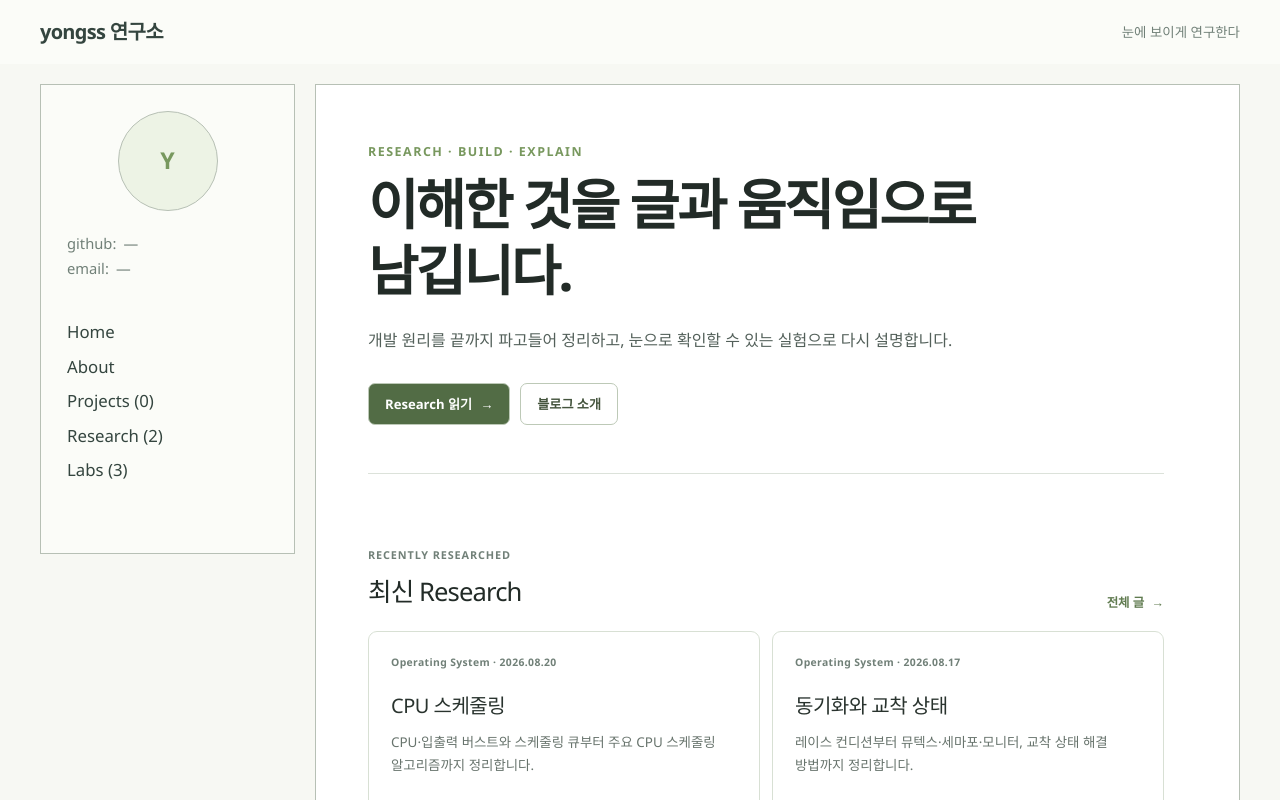
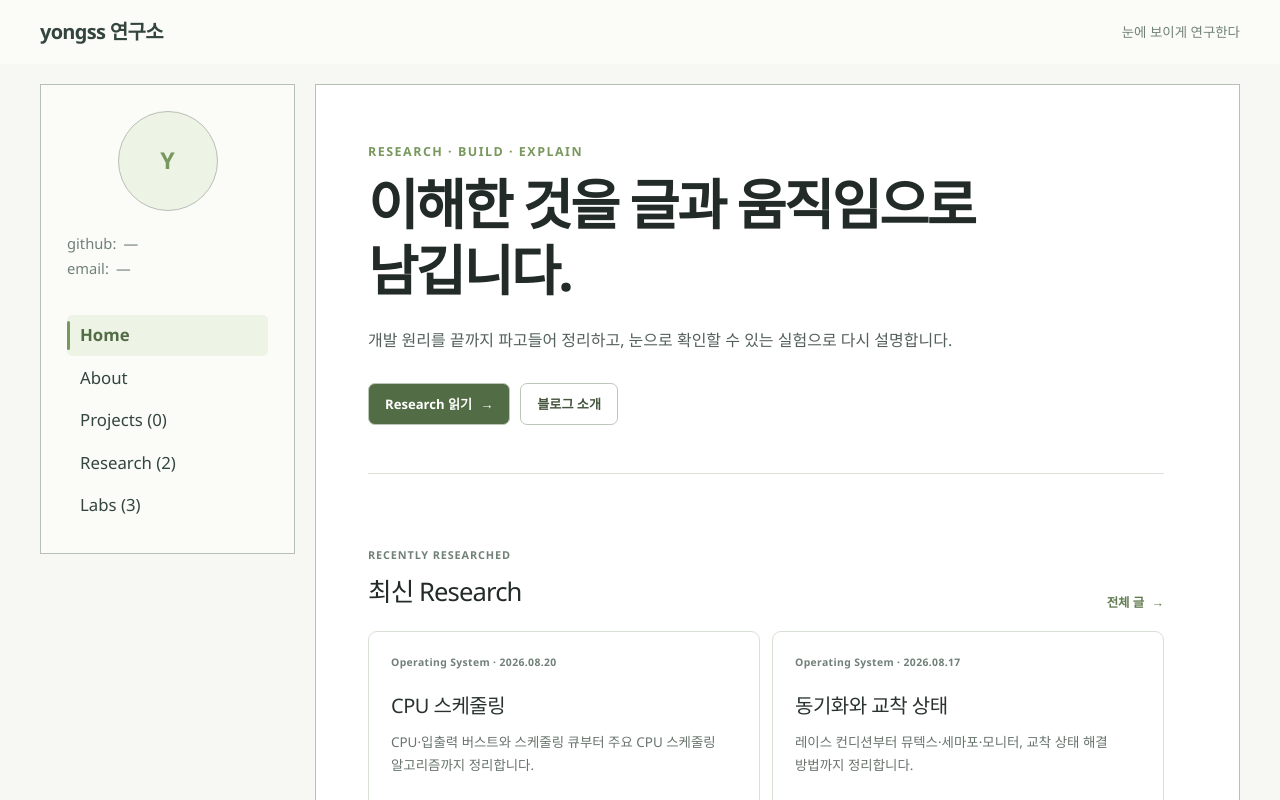
Before and after one commit to yonghwan1998/next-yongss-blog, a Next.js app: page / in a window 1280 px wide. Shown: the top 800 px of the page. Built offline with nearby package versions, Linux system fonts and the light colour scheme.

Commit message:
feat: 사이드바 메뉴 하이라이팅 기능 추가

```diff
--- a/src/app/globals.css
+++ b/src/app/globals.css
@@ -83,14 +83,20 @@ a { color: inherit; text-decoration: none; }
 .contact-list div { display: flex; gap: 7px; }
 .contact-list dt::after { content: ":"; }
 .contact-list dd { margin: 0; }
-.side-nav { display: grid; }
+.side-nav { display: grid; gap: 2px; }
 .side-nav a {
-  width: fit-content;
-  padding: 3px 0;
+  position: relative;
+  width: 100%;
+  padding: 6px 10px 6px 13px;
+  border-radius: 5px;
   font-size: 1.05rem;
-  transition: color .15s, transform .15s;
+  transition: background .18s ease, color .18s ease, transform .18s ease;
 }
-.side-nav a:hover { color: var(--accent); transform: translateX(3px); }
+.side-nav a::before { position: absolute; inset: 6px auto 6px 0; width: 3px; border-radius: 999px; background: var(--accent); content: ""; opacity: 0; transform: scaleY(.35); transition: opacity .18s ease, transform .18s ease; }
+.side-nav a:is(:hover, :focus-visible) { color: var(--accent); outline: none; transform: translateX(3px); }
+.side-nav a:focus-visible { box-shadow: 0 0 0 2px rgba(120, 152, 94, .24); }
+.side-nav a[aria-current="page"] { background: var(--accent-soft); color: #526c45; font-weight: 700; }
+.side-nav a[aria-current="page"]::before { opacity: 1; transform: scaleY(1); }
 
 .site-content {
   min-width: 0;
@@ -653,7 +659,7 @@ a { color: inherit; text-decoration: none; }
   .profile-image { width: 70px; height: 70px; margin: 0 0 14px; }
   .contact-list { margin-bottom: 14px; }
   .side-nav { display: flex; flex-wrap: wrap; gap: 8px 18px; }
-  .side-nav a { font-size: .95rem; }
+  .side-nav a { width: fit-content; padding: 5px 9px 5px 12px; font-size: .95rem; }
   .site-content { min-height: 480px; }
   .page-shell { padding: 34px 24px; }
   .home-research-grid, .home-lab-feature { grid-template-columns: 1fr; }
--- a/src/components/Sidebar.tsx
+++ b/src/components/Sidebar.tsx
@@ -1,4 +1,7 @@
+"use client";
+
 import Link from "next/link";
+import { usePathname } from "next/navigation";
 
 const navigation = [
   { href: "/", label: "Home" },
@@ -9,6 +12,8 @@ const navigation = [
 ];
 
 export default function Sidebar() {
+  const pathname = usePathname();
+
   return (
     <aside className="sidebar">
       <div className="sidebar-sticky">
@@ -18,11 +23,17 @@ export default function Sidebar() {
           <div><dt>email</dt><dd>—</dd></div>
         </dl>
         <nav className="side-nav" aria-label="주요 메뉴">
-          {navigation.map((item) => (
-            <Link href={item.href} key={item.href}>
-              {item.label}{item.count !== undefined && ` (${item.count})`}
-            </Link>
-          ))}
+          {navigation.map((item) => {
+            const isActive = item.href === "/"
+              ? pathname === "/"
+              : pathname === item.href || pathname.startsWith(`${item.href}/`);
+
+            return (
+              <Link aria-current={isActive ? "page" : undefined} href={item.href} key={item.href}>
+                {item.label}{item.count !== undefined && ` (${item.count})`}
+              </Link>
+            );
+          })}
         </nav>
       </div>
     </aside>
```
